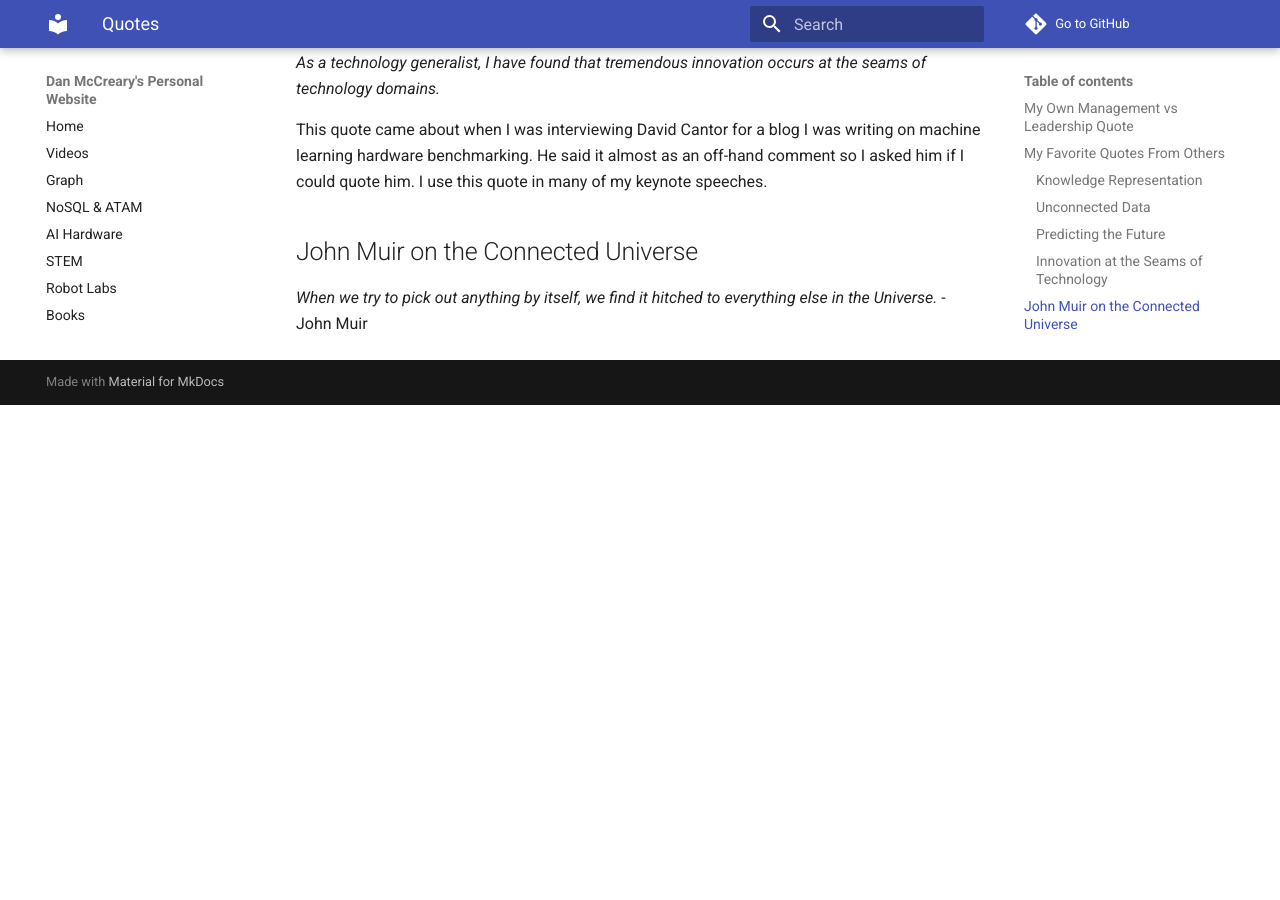
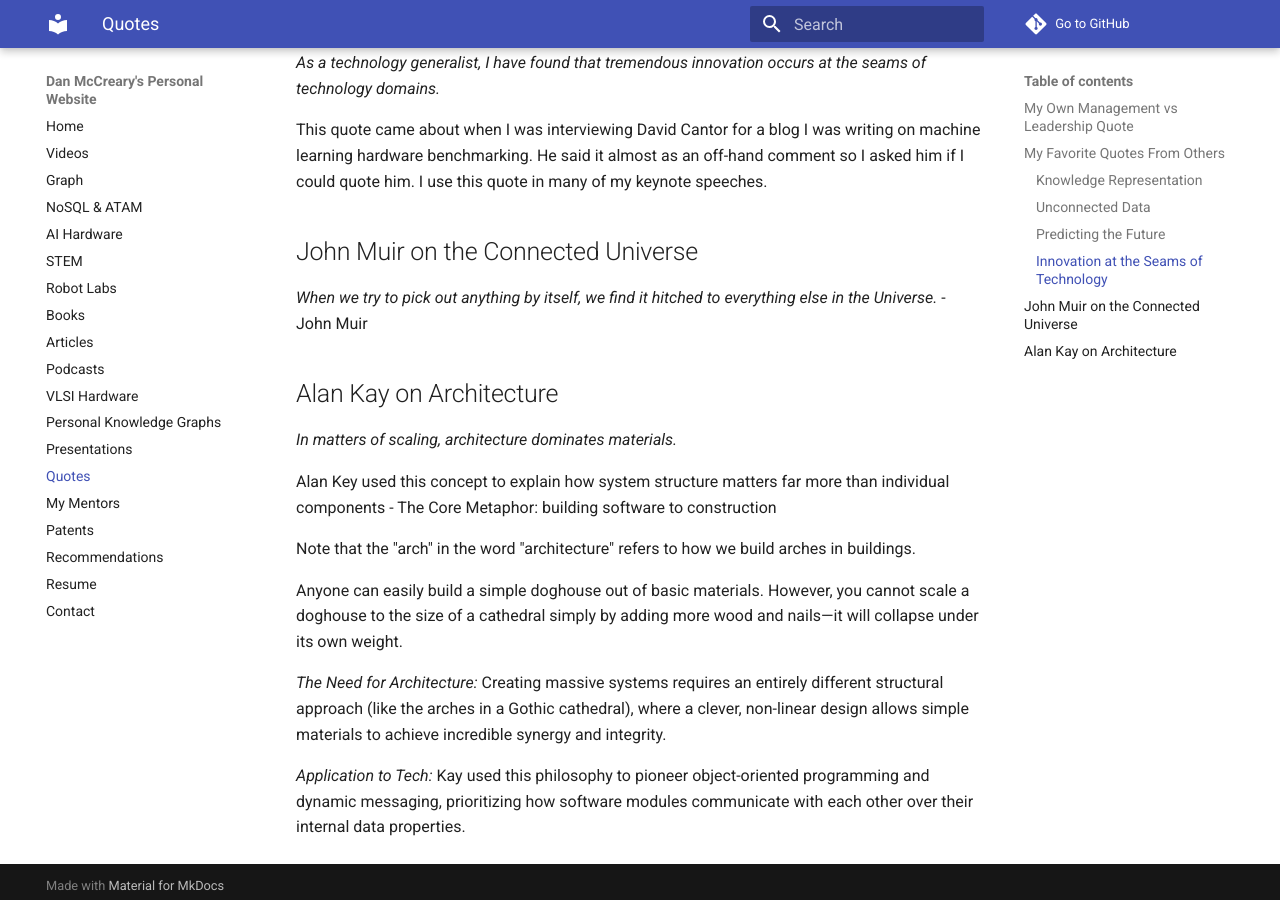
Before and after one commit to dmccreary/dmccreary, an MkDocs documentation site: the page built from docs/quotes.md, in a window 1280 px wide and 900 px high, scrolled down 1748 px. Built offline with MkDocs 1.6.1 and Material for MkDocs 9.7.7, drawn with Linux system fonts in a browser that asks for light colours; comment, search, counter and statistics services are not loaded; before the commit the page ends 2153 px from its top, so only the background shows below that.

```diff
--- a/docs/quotes.md
+++ b/docs/quotes.md
@@ -58,3 +58,17 @@ This quote came about when I was interviewing David Cantor for a blog I was writ
 ## John Muir on the Connected Universe
 
 *When we try to pick out anything by itself, we find it hitched to everything else in the Universe.* - John Muir
+
+## Alan Kay on Architecture
+
+*In matters of scaling, architecture dominates materials.*
+
+Alan Key used this concept to explain how system structure matters far more than individual components - The Core Metaphor: building software to construction
+
+Note that the "arch" in the word "architecture" refers to how we build arches in buildings.
+
+Anyone can easily build a simple doghouse out of basic materials. However, you cannot scale a doghouse to the size of a cathedral simply by adding more wood and nails—it will collapse under its own weight.
+
+*The Need for Architecture:* Creating massive systems requires an entirely different structural approach (like the arches in a Gothic cathedral), where a clever, non-linear design allows simple materials to achieve incredible synergy and integrity.
+
+*Application to Tech:* Kay used this philosophy to pioneer object-oriented programming and dynamic messaging, prioritizing how software modules communicate with each other over their internal data properties.
```
Also changed, not shown: AGENTS.md (added, +32 -0 lines).
